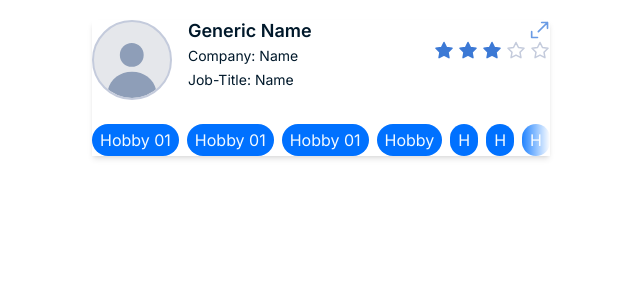
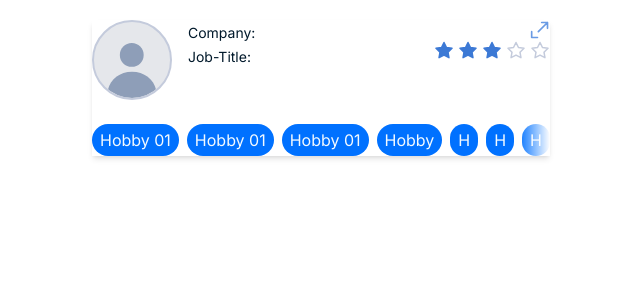
Before and after one commit to FabianoGLentini/ConNetIt, a Next.js app in the folder frontend/: page /sandbox/card in a window 1280 px wide. Shown: the top 300 px of the page, without its empty margins (319-959 px from the left). Built offline with nearby package versions, Linux system fonts and the light colour scheme.

Commit message:
Add: render of jsonplaceholder user info as list

```diff
--- a/frontend/app/components/Network/ConnectionCard.tsx
+++ b/frontend/app/components/Network/ConnectionCard.tsx
@@ -1,8 +1,16 @@
 import React from "react";
 import { Avatar } from "./ConnectionCard/Avatar";
 import { ConnectionLvl } from "../assets/ConnectionLvl";
-// TODO add props var
-export default function ConnectionCard() {
+// TODO adjust props var for propper connection hook up
+interface Props {
+  name: string;
+  email: string;
+  phone: string;
+}
+
+// TODO Polish for our purposes
+// TODO instead of defaul character use initials and random color set up
+export default function ConnectionCard({ name, email, phone }: Props) {
   return (
     // TODO add hoever effect but maybe on ul instead?
     <div className="list-row  shadow-md">
@@ -13,14 +21,12 @@ export default function ConnectionCard() {
           <div className="flex flex-row gap-4 mb-6">
             <Avatar width="w-20" />
             <ul>
-              <h3 className="font-semibold text-lg leading-tight">
-                Generic Name
-              </h3>
+              <h3 className="font-semibold text-lg leading-tight">{name}</h3>
               <li>
-                <span className="text-sm ">Company: Name</span>
+                <span className="text-sm ">Company: {email}</span>
               </li>
               <li>
-                <span className="text-sm">Job-Title: Name</span>
+                <span className="text-sm">Job-Title: {phone}</span>
               </li>
             </ul>
           </div>
--- a/frontend/app/components/layout/Network.tsx
+++ b/frontend/app/components/layout/Network.tsx
@@ -2,6 +2,8 @@ import React from "react";
 import ConnectionCard from "../Network/ConnectionCard";
 // import { Connection } from "@/app/types/Connection";
 // import Connection from "@/app/types/Connection";
+
+// TODO tmp might be better to have it accessible for more then just network section
 interface User {
   id: number;
   name: string;
@@ -11,6 +13,7 @@ interface User {
   website: string;
 }
 
+// TODO may be better to have it available to implement in more section maybe?
 interface Props {
   users: User[];
 }
@@ -25,9 +28,8 @@ const Network: React.FC<Props> = ({ users }) => {
       <ul className="list p-2  ">
         {/* TODO tmp example method set up List */}
         {users.map((user) => (
-          <li>
+          <li key={user.id}>
             <ConnectionCard
-              key={user.id}
               name={user.name}
               email={user.email}
               phone={user.phone}
```
